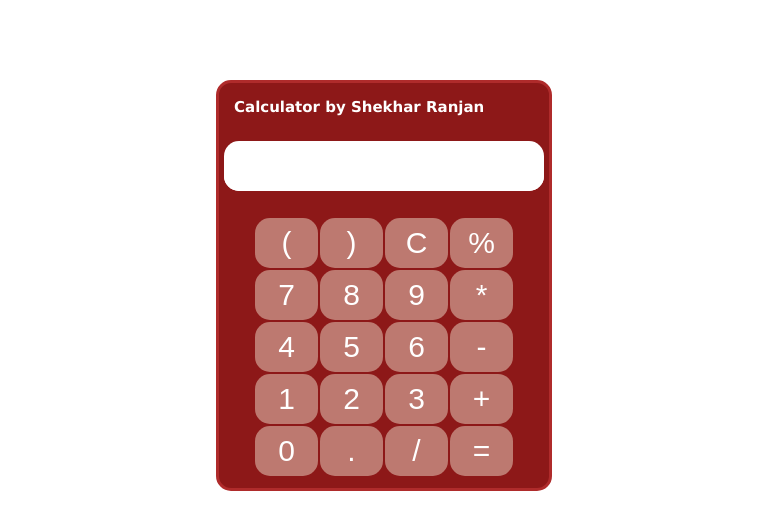
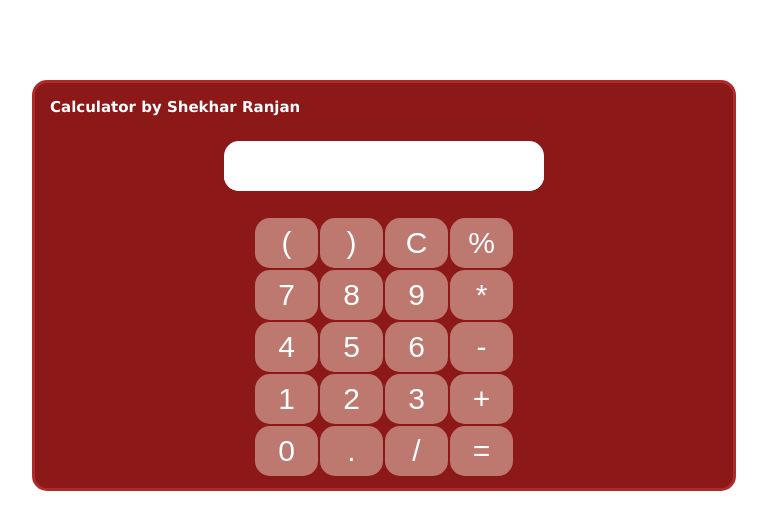
Before and after one commit to shekhar10feb/Calculator, a plain HTML site: page index.html in a window 1280 px wide. Shown: the whole page, without its empty margins (256-1023 px from the left). Drawn offline with Linux system fonts and the light colour scheme.

Commit message:
Third Commit

```diff
--- a/style.css
+++ b/style.css
@@ -18,7 +18,7 @@ body {
 
 .container {
     margin-top: 8rem;
-    width: fit-content;
+    width: 55%;
     text-align: center;
     border-radius: 1.5rem;
     padding: 5px;
```
